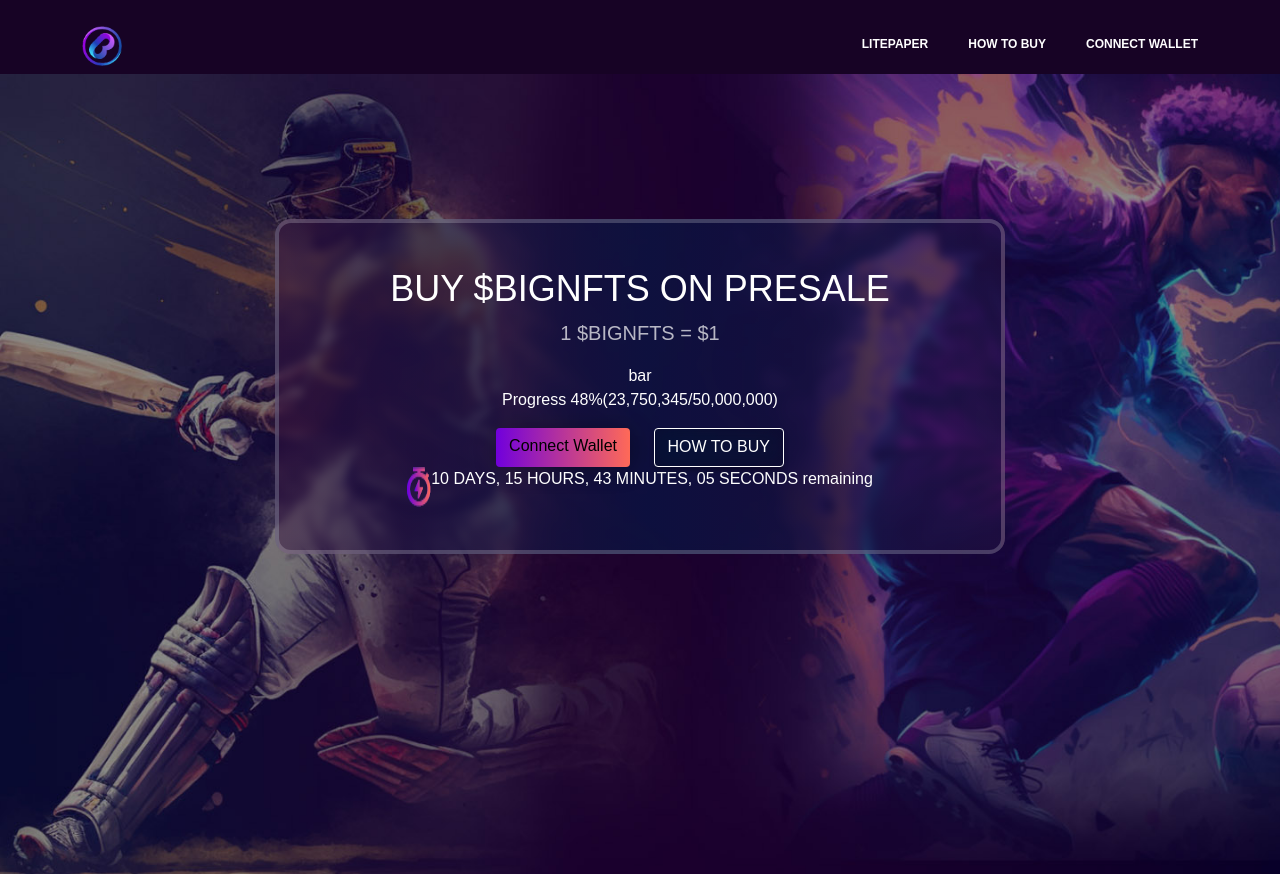
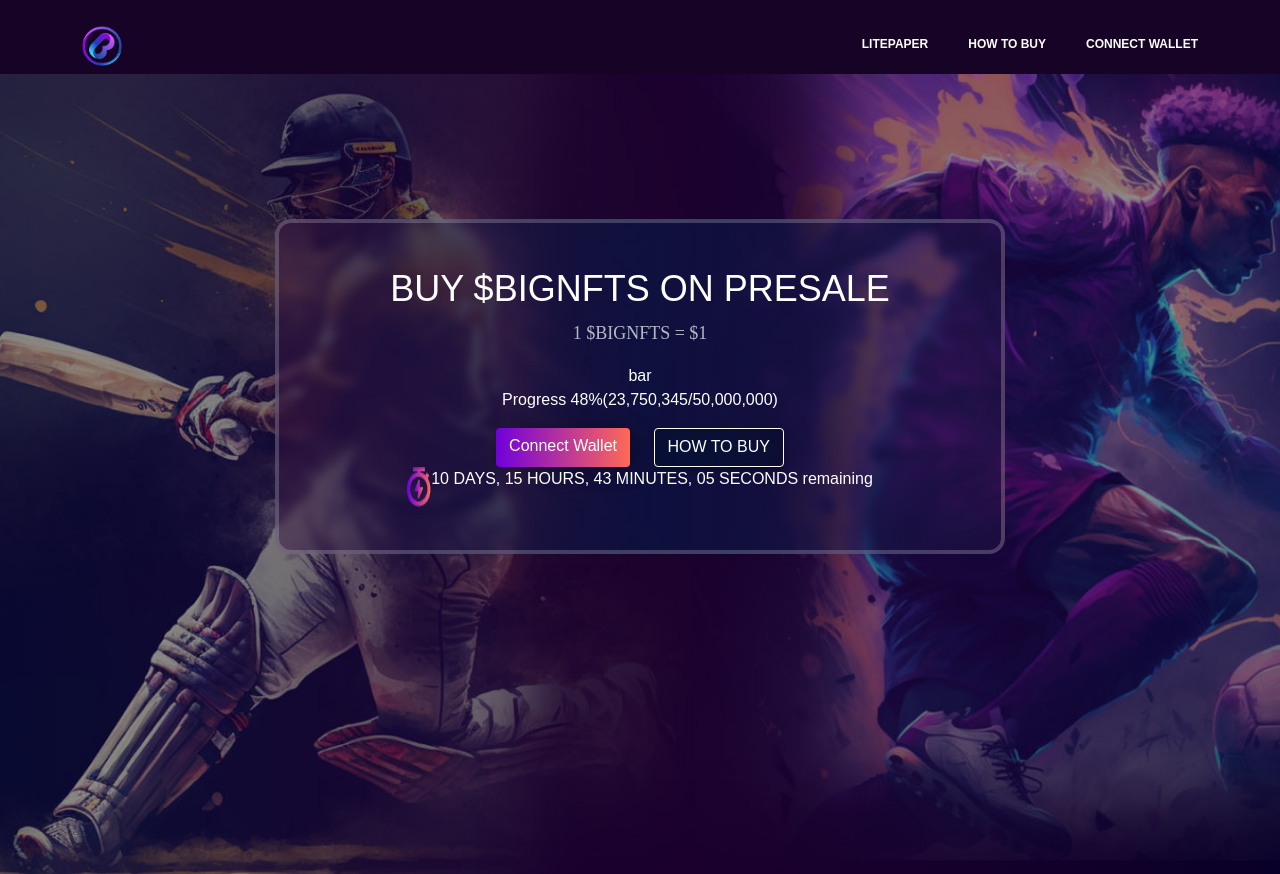
Before and after one commit to noorshanu/bignft, a React (Create React App) app: page / in a window 1280 px wide. Built offline with nearby package versions, Linux system fonts and the light colour scheme.

Commit message:
Update Hero.css

```diff
--- a/src/Components/Hero/Hero.css
+++ b/src/Components/Hero/Hero.css
@@ -32,8 +32,9 @@
   color: #ffffff;
 }
 .symbol {
-  font-weight: 300;
-  font-size: 20px;
+    font-family: serif;
+    font-weight: 300;
+    font-size: 18px;
   line-height: 30px;
   color: #ffffff;
   text-align: center;
@@ -46,6 +47,7 @@
   box-shadow: 2px 2px 23px rgba(0, 0, 0, 0.3);
   border-radius: 4px;
   padding: 1% 2%;
+  color: #fff;
 }
 .how{
     background: rgba(0, 0, 0, 0.2);
```
